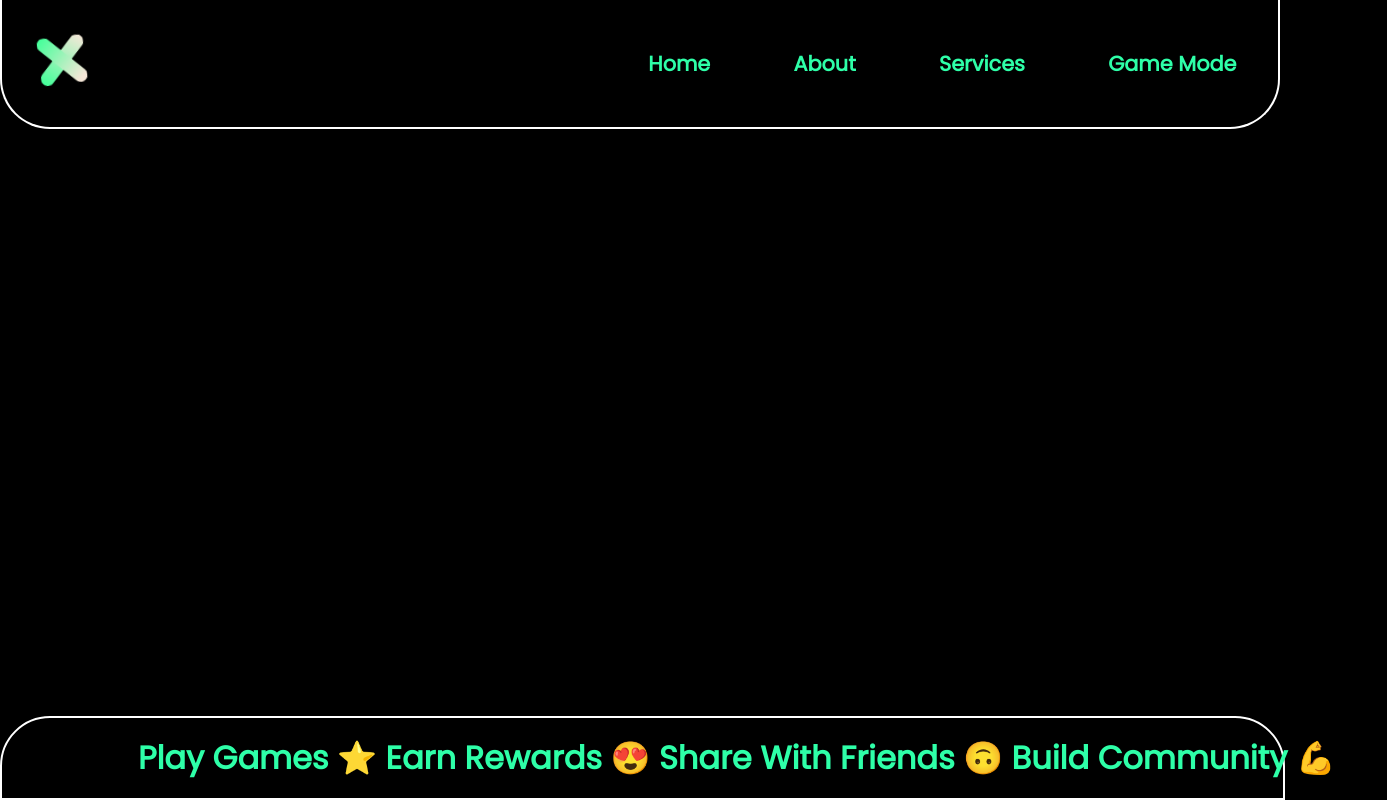
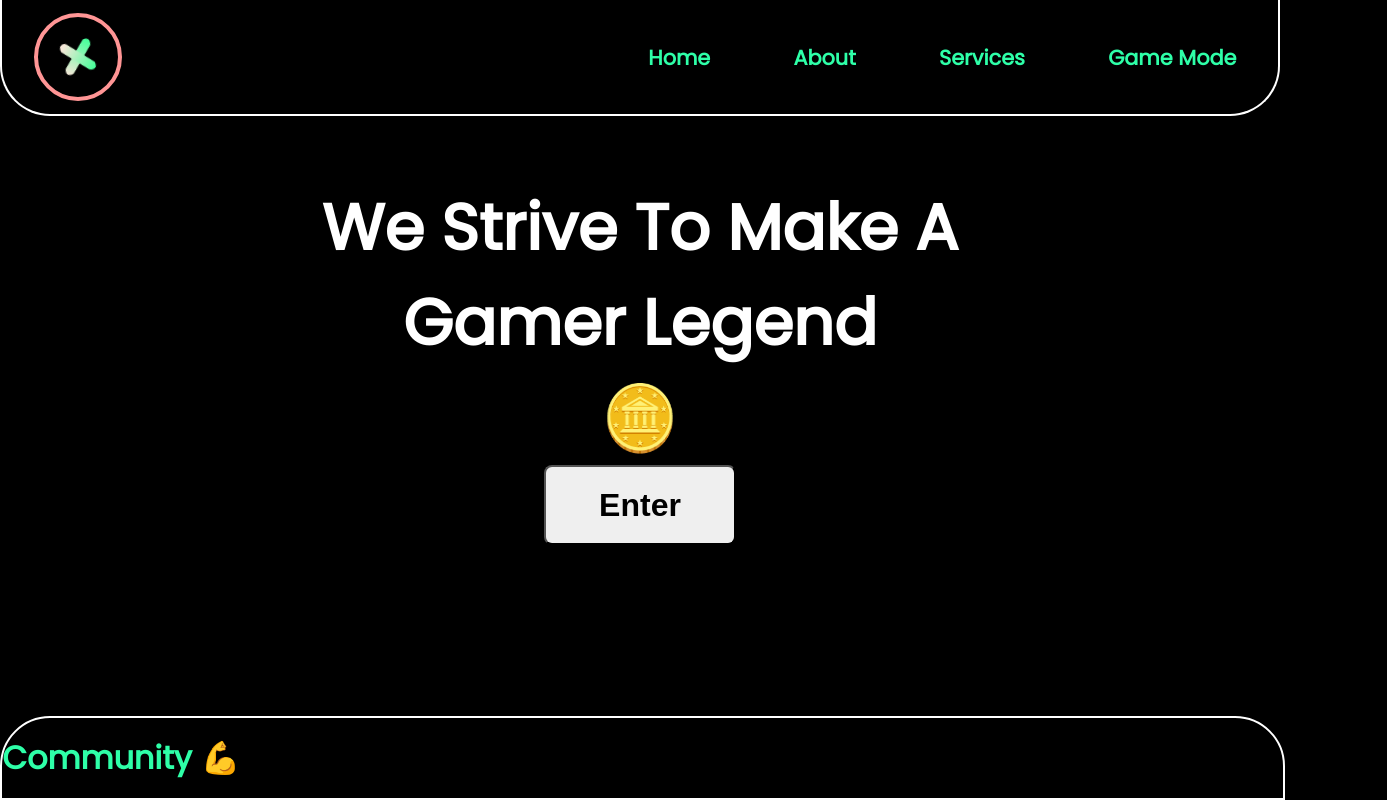
Before and after one commit to iamayushy/xcompany, a React (Vite) app: page / in a window 1280 px wide. Shown: the whole page, 1387 px wide, since content can reach past the window. Built offline with nearby package versions, Linux system fonts and the light colour scheme.

Commit message:
completed the hero page

```diff
--- a/src/App.jsx
+++ b/src/App.jsx
@@ -1,3 +1,4 @@
+import { Hero } from "./Components/Hero"
 import { Navbar } from "./Components/Navbar"
 import { Tape } from "./Components/Tape"
 
@@ -7,6 +8,7 @@ function App() {
   return (
     <div className="App">
       <Navbar/>
+      <Hero/>
       <Tape/>
     </div>
   )
--- /dev/null
+++ b/src/Components/Hero.jsx
@@ -0,0 +1,12 @@
+import flame from '../assets/fire.gif'
+const Hero = () => {
+    return(
+        <div className="hero">
+            <section className="description">
+                <h1>We Strive To Make A Gamer Legend <p className="flame"> 🪙  </p></h1>
+                <button className="game-btn">Enter</button>
+            </section>
+        </div>
+    )
+}
+export {Hero}
--- a/src/index.css
+++ b/src/index.css
@@ -11,11 +11,15 @@ body{
 }
 
 .logo{
-    width: 15vmin;
+    margin-left: 2rem;
+    border-radius: 100%;
+    width: 10vmin;
+    height: 10vmin;
+    animation: ring 2s linear infinite;
 }
 #logo-svg{
     width: 100%;
-    animation: rotate 1s linear infinite ;
+    animation: rotate 0.5s linear infinite ;
 }
 .nav-list{
     display: flex;
@@ -55,13 +59,39 @@ body{
     bottom: 0;
     padding: 1rem;
     border: 2px solid white;
+    background-color: #000000;
     border-top-left-radius: 50px;
     border-top-right-radius: 50px;
+    z-index: 5;
 }
 .tape  h1{
-    animation: travel 10s linear infinite ;
+    animation: travel 50s linear infinite ;
     color: rgb(46, 255, 168);
 }
+.game-btn{
+    width: 24vmin;
+    height: 10vmin;
+    border-radius: 8px;
+    transform: skew(-16deg) infinite;
+    font-size: 2rem;
+    color: black;
+    font-weight: 600;
+}
+.description{
+    z-index: -1;
+    color: white;
+    text-align: center;
+    width: 50%;
+    margin: 4rem auto;
+}
+.description h1{
+    font-size: 4rem;
+
+}
+.flame{
+   animation: fire 2s ease  infinite ;
+}
+/* animations */
 
 @keyframes rotate{
     0%{
@@ -80,3 +110,19 @@ body{
         transform: translateX(100%);
     }
 }
+@keyframes ring{
+    0%{
+        border: 4px solid rgb(255, 0, 0);
+    }
+    50%{
+        border: 4px solid rgb(255, 123, 123);
+    }
+    100%{
+        border: 4px solid rgb(255, 178, 178);
+    }
+}
+@keyframes fire {
+    0%{
+        transform: rotateY(360deg);
+    }
+}
```
Also changed, not shown: src/assets/fire.gif (added).
